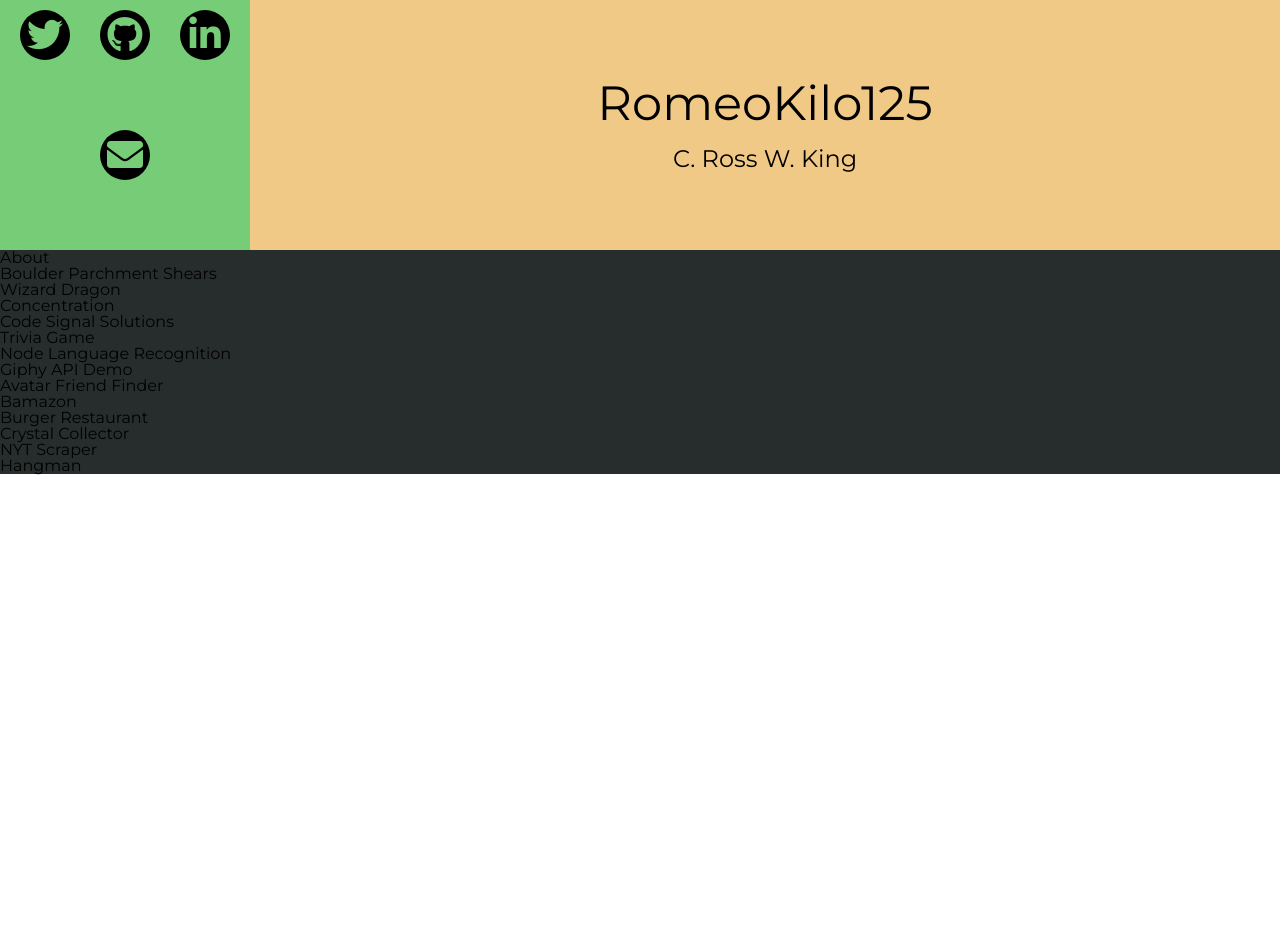
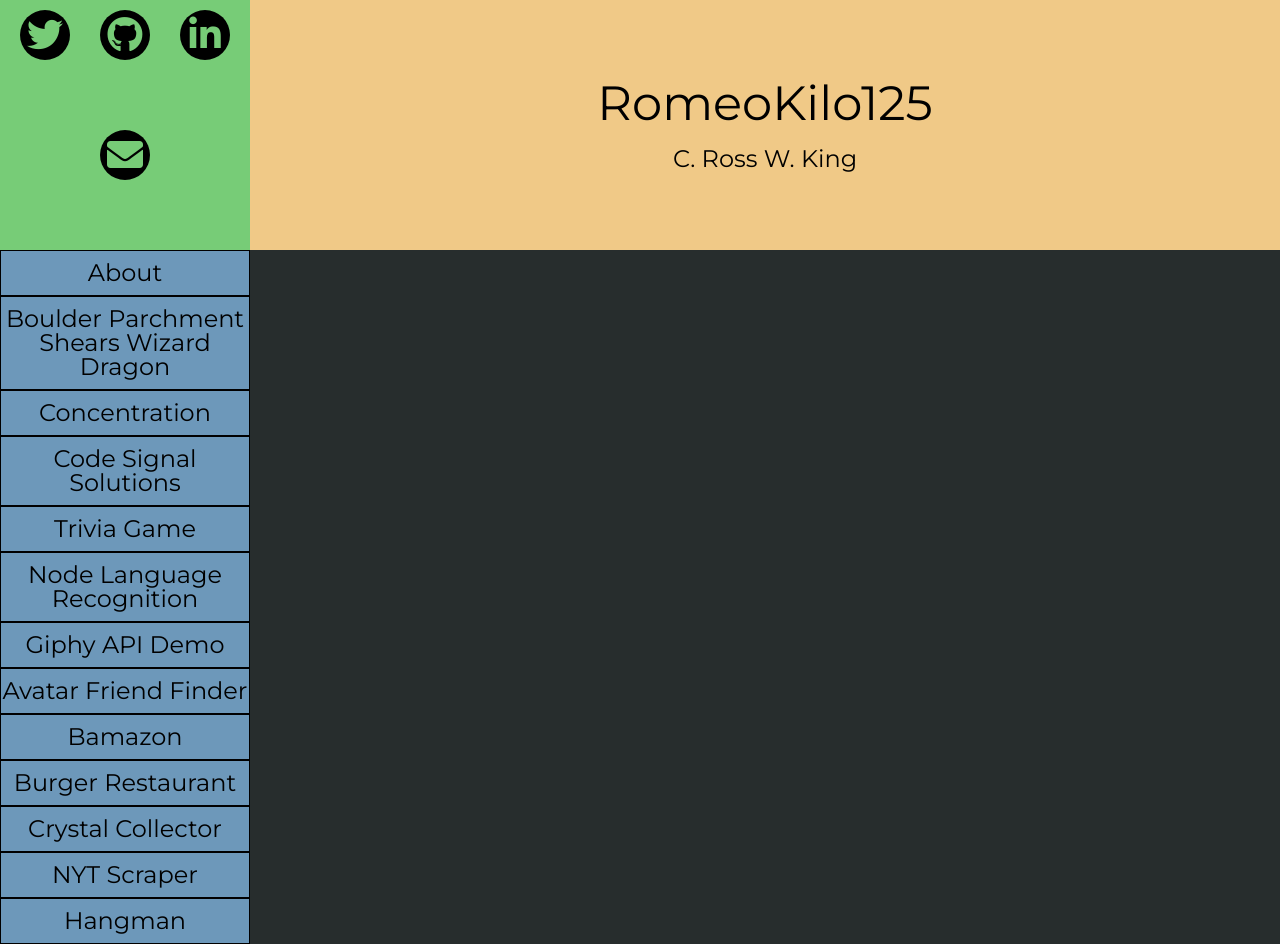
Before and after one commit to RomeoKilo125/RomeoKilo125.github.io, a React (Create React App) app: page / in a window 1280 px wide. Before the commit the page ends 800 px from the top, so only its background shows below. Built offline with nearby package versions, Linux system fonts and the light colour scheme.

Commit message:
dummy navbar

```diff
--- a/src/App.css
+++ b/src/App.css
@@ -1,7 +1,7 @@
 .App {
   display: grid;
-  grid-template-columns: 250px 3fr;
-  grid-auto-rows: 250px 3fr;
+  grid-template-columns: 250px 1fr;
+  grid-auto-rows: 250px 1fr;
   background: #272d2d;
   font-family: 'Montserrat', sans-serif;
 }
--- a/src/App.js
+++ b/src/App.js
@@ -17,7 +17,7 @@ class App extends Component {
       <div className="App">
         <Contact />
         <Header />
-        <Navbar items={this.state.items.filter( e => e.name !== this.state.activeItem.name)} active={this.state.activeItem}/>
+        <Navbar items={this.state.items.filter( e => e.name !== this.state.activeItem.name)} active={this.state.activeItem} about={About}/>
         <DisplayArea item={this.state.activeItem} />
       </div>
     );
--- a/src/components/NavItem/index.js
+++ b/src/components/NavItem/index.js
@@ -4,7 +4,7 @@ import './style.css'
 class NavItem extends Component {
   render() {
     return (
-      <div>
+      <div className={this.props.className}>
         {this.props.item.name}
       </div>
     )
--- a/src/components/Navbar/index.js
+++ b/src/components/Navbar/index.js
@@ -5,9 +5,9 @@ import NavItem from '../NavItem'
 class Navbar extends Component {
   render() {
     return (
-      <div>
-        <NavItem item={this.props.active} />
-        {this.props.items.map(e => <NavItem item={e} />)}
+      <div className='nav navbar'>
+        <NavItem item={this.props.about} className='nav nav-item about-item' />
+        {this.props.items.map(e => <NavItem item={e} className='nav nav-item' />)}
       </div>
     )
   }
--- a/src/components/Navbar/style.css
+++ b/src/components/Navbar/style.css
@@ -0,0 +1,21 @@
+.nav {
+background: #6d98ba;
+font-family: inherit;
+}
+
+.navbar {
+  display: flex;
+  flex-direction: column;
+  justify-content: space-around;
+}
+
+.nav-item {
+  text-align: center;
+  font-size: 1.5em;
+  padding: 10px 0;
+  border: solid black 1px;
+}
+
+.active-item {
+  background: #9aadbf;
+}
```
